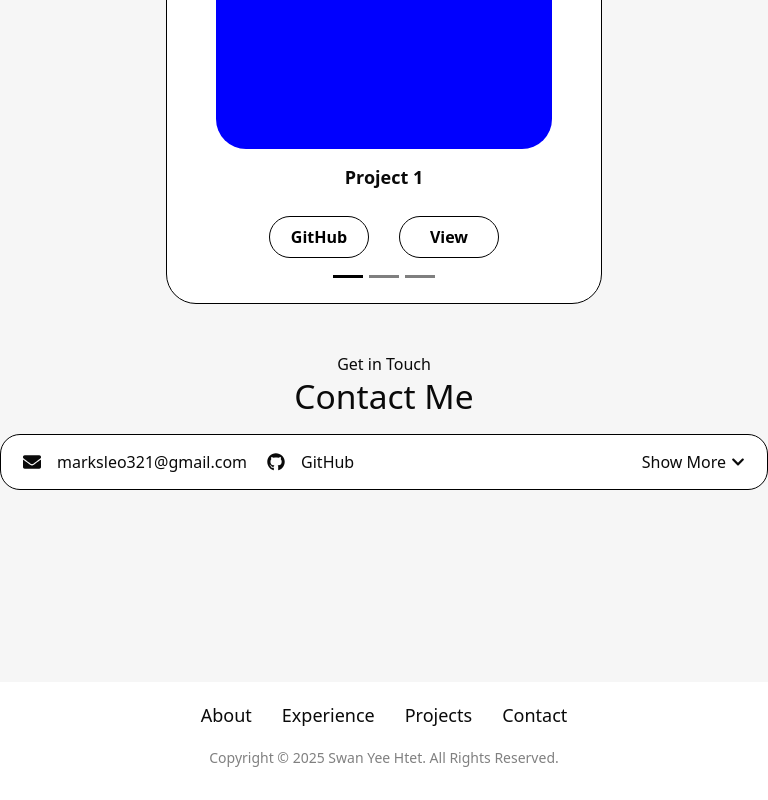
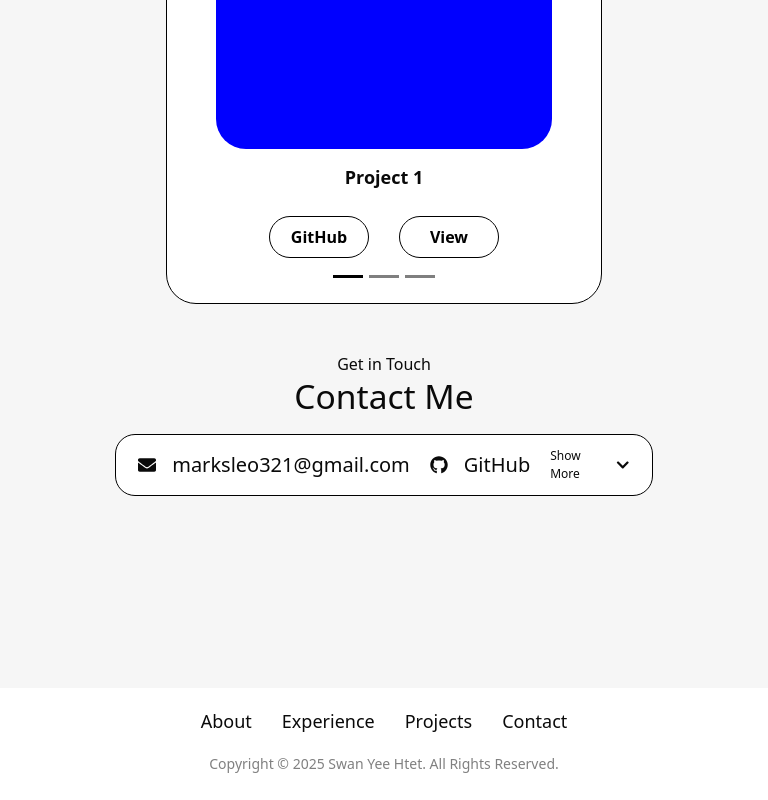
Before and after one commit to Mark-S-Leo/Portfolio, a React (Vite) app: page / in a window 768 px wide. Shown: the part 2169-2969 px from the top of the page. Built offline with nearby package versions, Linux system fonts and the light colour scheme.

Commit message:
contact responsive change

```diff
--- a/src/Components/ContactMe/ContactMe.jsx
+++ b/src/Components/ContactMe/ContactMe.jsx
@@ -16,18 +16,18 @@ function ContactMe() {
         <div className={`col-md-12 ${styles.row}`}>
           <a href="mailto:marksleo321@gmail.com" className={styles.contact}>
             <FaEnvelope className="me-3" />
-            <span>marksleo321@gmail.com</span>
+            <span className={styles.contactText}>marksleo321@gmail.com</span>
           </a>
           <a href="https://github.com/Mark-S-Leo" className={styles.contact}>
             <FaGithub className="me-3" />
-            <span>GitHub</span>
+            <span className={styles.contactText}>GitHub</span>
           </a>
 
           <div
                className={styles.showMore}
                 onClick={() => setShowSocial(!showSocial)}
           >
-              <span>{showSocial ? "Hide Socials" : "Show More"}</span>
+              <span className={styles.socialText}>{showSocial ? "Hide Socials" : "Show More"}</span>
               <FaChevronDown className={showSocial ? styles.rotated : styles.arrow} />
           </div>
 
--- a/src/Components/ContactMe/ContactMe.module.scss
+++ b/src/Components/ContactMe/ContactMe.module.scss
@@ -2,14 +2,18 @@
     width: 50%;
     border: 1pt solid black;
     margin-top: 20px;
-    height: 60px;
+    height: auto;
     display: flex;
     align-items: center;
     justify-content: space-between; /* Distribute space between elements */
     border-radius: 20px;
     background-color: var(--social-row-color);
 
-    span{
+    .contactText {
+        font-size: 3vh;
+
+    }
+    .socialText{
         font-size: 2vh;
     }
 
@@ -17,16 +21,35 @@
         width: 60%;
     }
     @media (min-width:320px) and (max-width: 768px) {
-        width: 100%;
-        height: auto;
+        width: 70%;
         margin-top: 10px;
+        .contactText {
+            font-size: 1.4vh;
+        }
+        .socialText{
+            font-size: 1.5vh;
+        }
+    }
+    @media (min-width:768px) and (max-width:1024px){
+
+        .contactText {
+            font-size: 2.5vh;
+        }
+        .socialText{
+            font-size: 1.5vh;
+        }
     }
     @media (min-width:320px) and (max-width:425px){
+        width: 95%;
         span{
             font-size: 3vw;
         }
+        .socialText{
+            font-size: 1vh!important;
+        }
     }
 }
+
 
 .showMore {
     display: flex;
```
